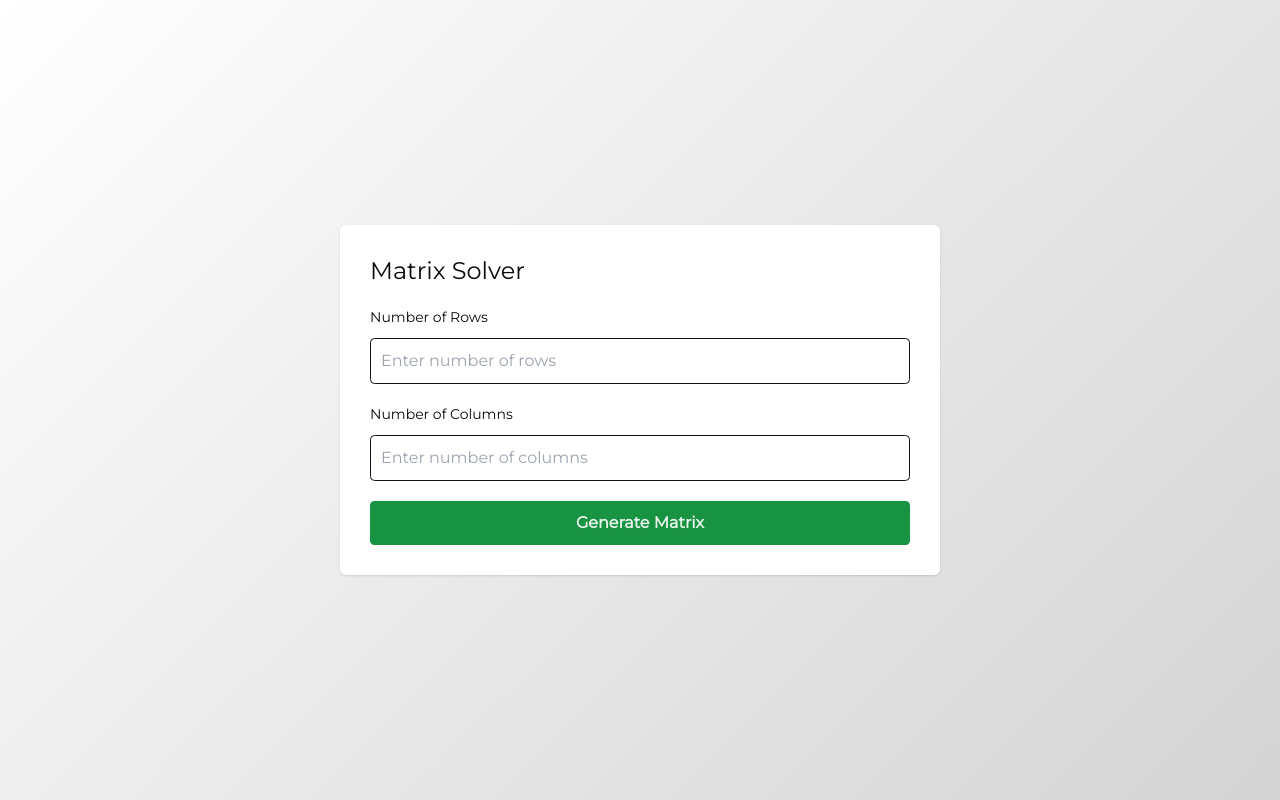
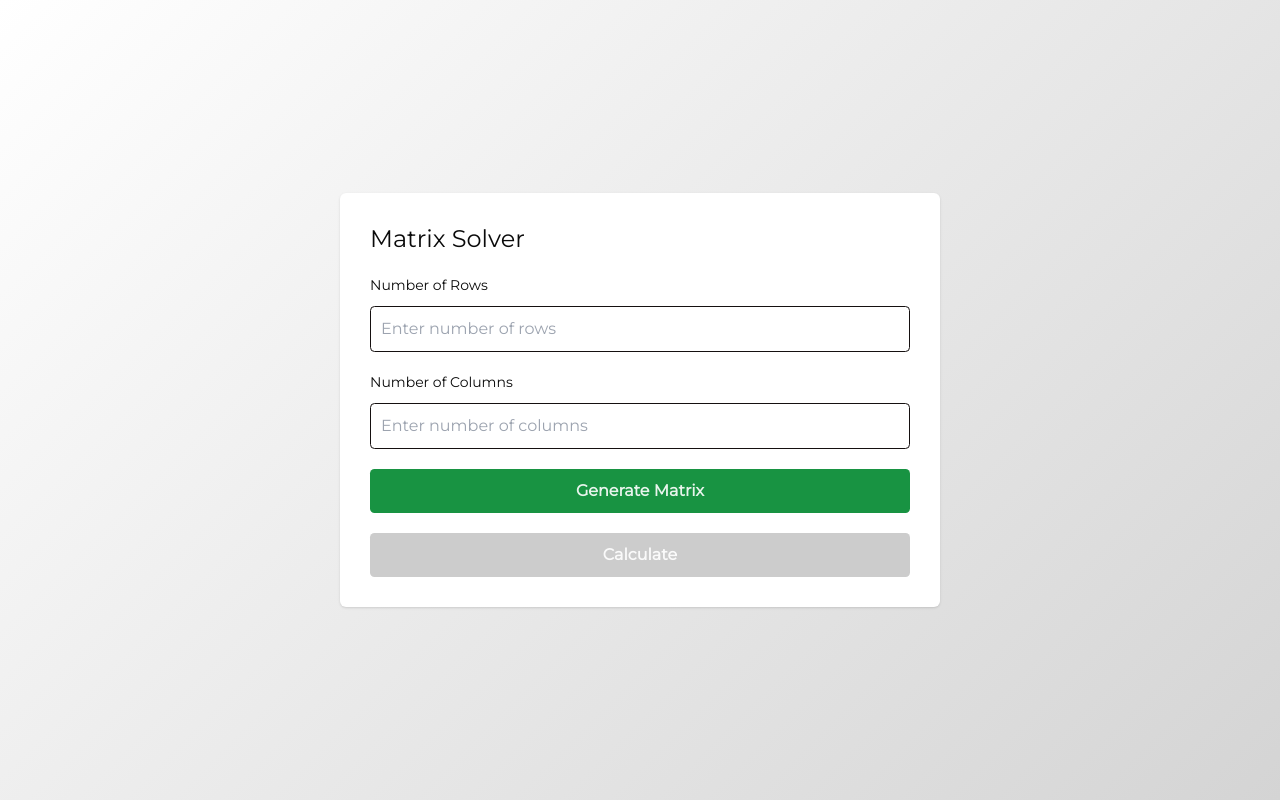
Before and after one commit to nPreissler/matrix-solver, a Flask app: page / in a window 1280 px wide. Run offline with Flask 3, Linux system fonts and the light colour scheme.

Commit message:
style: calculate button are disabled when page load

```diff
--- a/app/static/js/matrix.js
+++ b/app/static/js/matrix.js
@@ -0,0 +1,18 @@
+// get rows
+//get cols
+// -- user click
+// create a perimeter for matrix
+// create one input element for row and column
+// __ return it to page
+// -- user fill fields
+// -- user click (calculate)
+//  get the fields numbers
+// send to backend in a compatible format
+// ******backend-precessing*****
+// backend brings reuslts back
+// __return it to page
+
+const calculateButton = document.getElementById('calculate')
+calculateButton.style.background = '#ccc'
+calculateButton.disabled = true
+//after page is loaded, button turns at disabled status
--- a/app/templates/index.html
+++ b/app/templates/index.html
@@ -46,7 +46,7 @@
     <meta name="viewport" content="width=device-width, initial-scale=1.0">
     <link rel="stylesheet" href="{{ url_for('static', filename='css/styles.css') }}">
     <link rel="stylesheet" href="../static/css/style.css">
-    <script src="{{ url_for('static', filename='js/matrix.js') }}" defer></script>
+    <!-- <script src="{{ url_for('static', filename='js/matrix.js') }}" defer></script> -->
     <title>Matrix Solver</title>
 </head>
 
@@ -55,20 +55,33 @@
         <div class="w-[600px] bg-white shadow rounded-lg p-6">
             <h1 class="text-2xl font-title text-neutral-950 mb-4">Matrix Solver</h1>
             <form class="space-y-4">
-                <div> <label for="rows" class="block text-sm font-medium text-neutral-950 mb-2"> Number of Rows </label>
+                <div>
+                    <label for="rows" class="block text-sm font-medium text-neutral-950 mb-2"> Number of Rows </label>
                     <input type="number" id="rows"
                         class="w-full border border-neutral-300 rounded-md p-2 text-neutral-950 focus:outline-none focus:ring-2 focus:ring-primary-500"
-                        placeholder="Enter number of rows" /> </div>
-                <div> <label for="columns" class="block text-sm font-medium text-neutral-950 mb-2"> Number of Columns
-                    </label> <input type="number" id="columns"
+                        placeholder="Enter number of rows" />
+                </div>
+                <div>
+                    <label for="columns" class="block text-sm font-medium text-neutral-950 mb-2"> Number of Columns
+                    </label>
+                    <input type="number" id="columns"
                         class="w-full border border-neutral-300 rounded-md p-2 text-neutral-950 focus:outline-none focus:ring-2 focus:ring-primary-500"
-                        placeholder="Enter number of columns" /> </div> <button type="submit"
-                    class="w-full bg-primary-500 text-primary-50 rounded-md py-2"> Generate Matrix </button>
+                        placeholder="Enter number of columns" />
+                </div>
+                <button type="submit" class="w-full bg-primary-500 text-primary-50 rounded-md py-2"> Generate Matrix
+                </button>
+                <div class="matrix-result">
+                    <div id="matrix-inputs">
+                        <!-- js will create the input elements for matrix here -->
+                    </div>
+                    <button type="submit" class="w-full bg-primary-500 text-primary-50 rounded-md py-2" id="calculate">Calculate</button>
+                </div>
             </form>
         </div>
 
 
     </div>
+    <script src="../static/js/matrix.js"></script>
 </body>
 
 </html>
```
